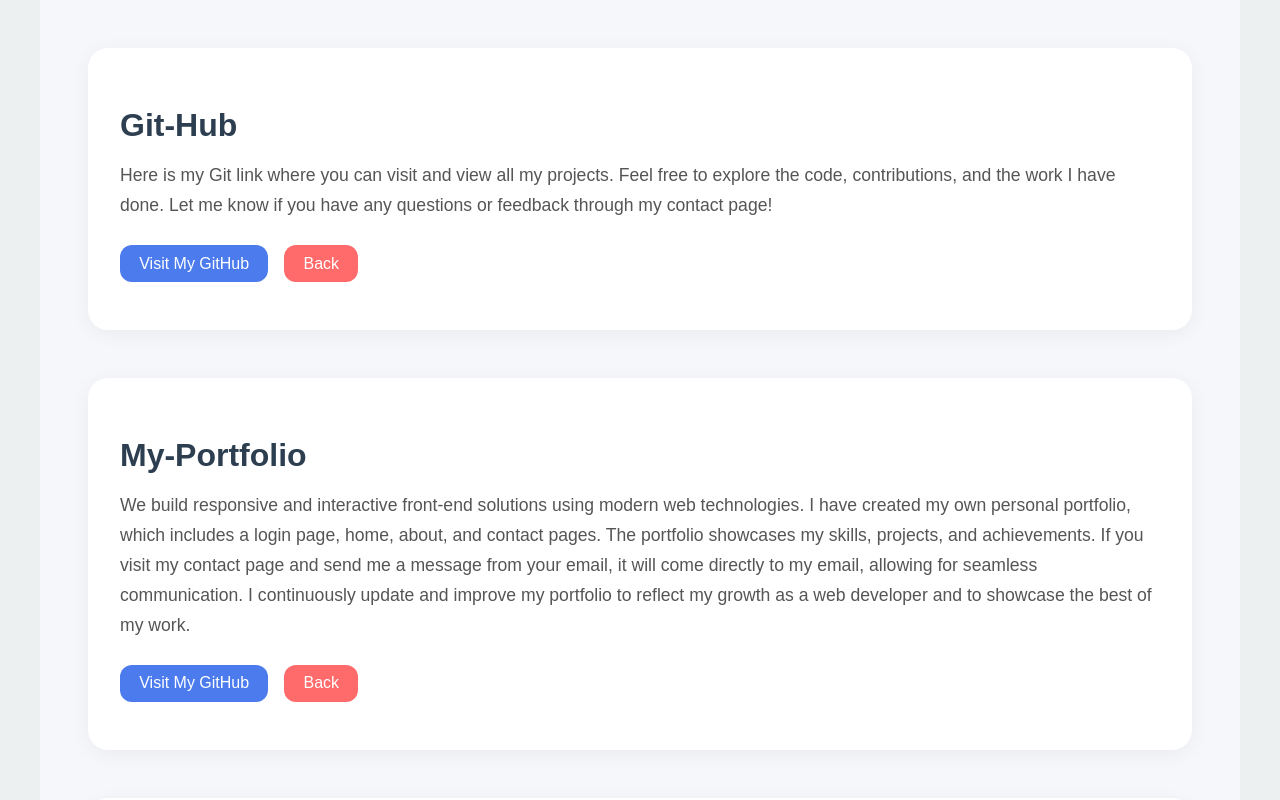
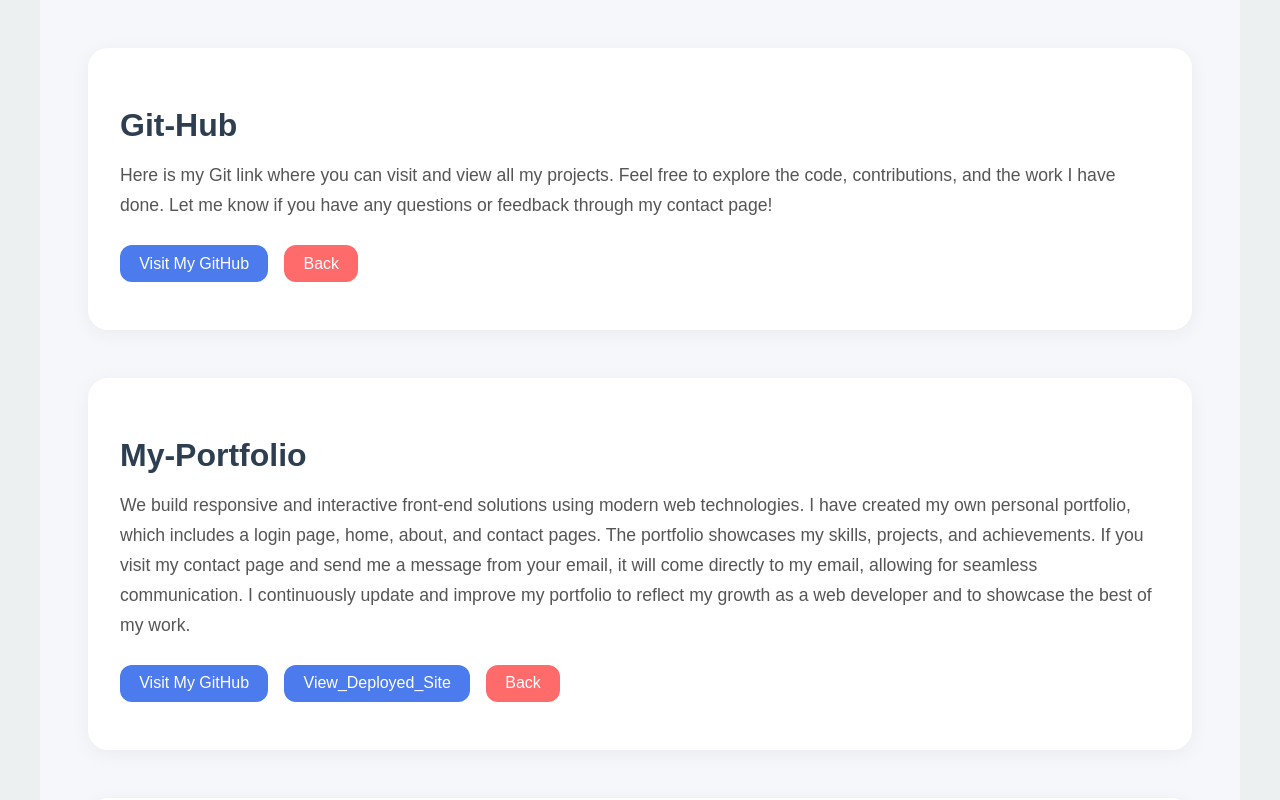
Before and after one commit to Rajsingh-01/raj_personal_website, a React (Create React App) app: page /home/about/github-details in a window 1280 px wide. Shown: the top 800 px of the page. Built offline with nearby package versions, Linux system fonts and the light colour scheme.

Commit message:
Added deployed link in to my page

```diff
--- a/src/Dashboard/GitHubDetails.js
+++ b/src/Dashboard/GitHubDetails.js
@@ -69,6 +69,13 @@
         >
           Visit My GitHub
         </a>
+            <a
+          href="https://rajsite01.netlify.app/"
+          target="_blank"
+          rel="noopener noreferrer"
+        >
+          View_Deployed_Site
+        </a>
         <button onClick={() => navigate(-1)}>Back</button>
       </div>
 
--- a/src/Service/Api.js
+++ b/src/Service/Api.js
@@ -15,10 +15,9 @@
 
 */
 
-
 // only for an email
 import axios from 'axios';
 
 export const sendMessage = async (formData) => {
-    return await axios.post('http://localhost:3001/api/contact', formData); // updated URL
+    return await axios.post('https://backend-part-2ioy.onrender.com', formData);
 };
```
Also changed, not shown: 1 other file (tests, documents, lock files or other folders).
